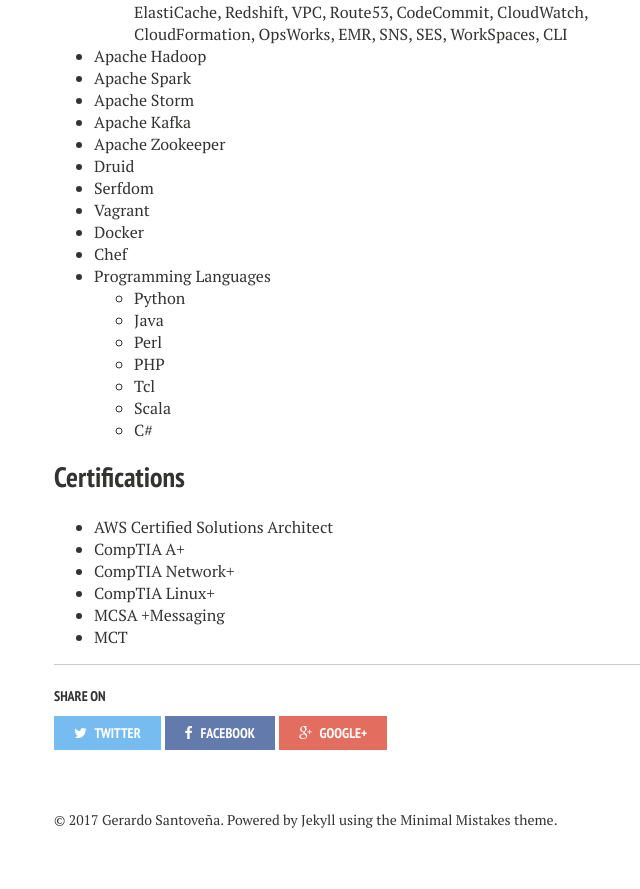
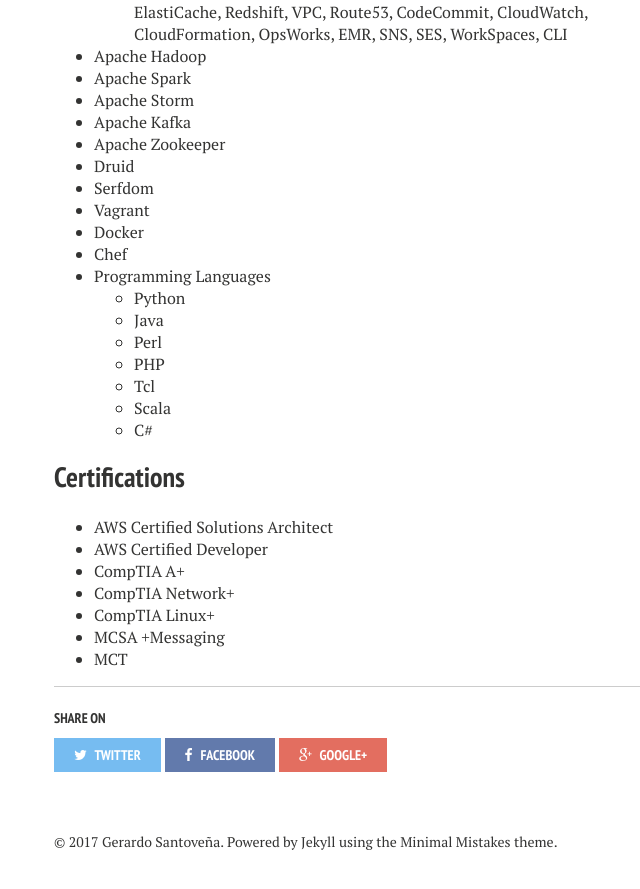
Before and after one commit to gsantovena/gsantovena.github.io, a Jekyll site: the page built from resume/index.md, in a window 1280 px wide and 900 px high, scrolled down 2084 px. Shown: the top 889 px of the window, without its empty margins (266-906 px from the left). Built offline with Jekyll 4.4.1, drawn with Linux system fonts in a browser that asks for light colours; nearby versions of some CDN libraries.

Commit message:
Added AWS certification.

```diff
--- a/resume/index.md
+++ b/resume/index.md
@@ -111,6 +111,7 @@
 ## Certifications
 
 * AWS Certified Solutions Architect
+* AWS Certified Developer
 * CompTIA A+
 * CompTIA Network+
 * CompTIA Linux+
```
